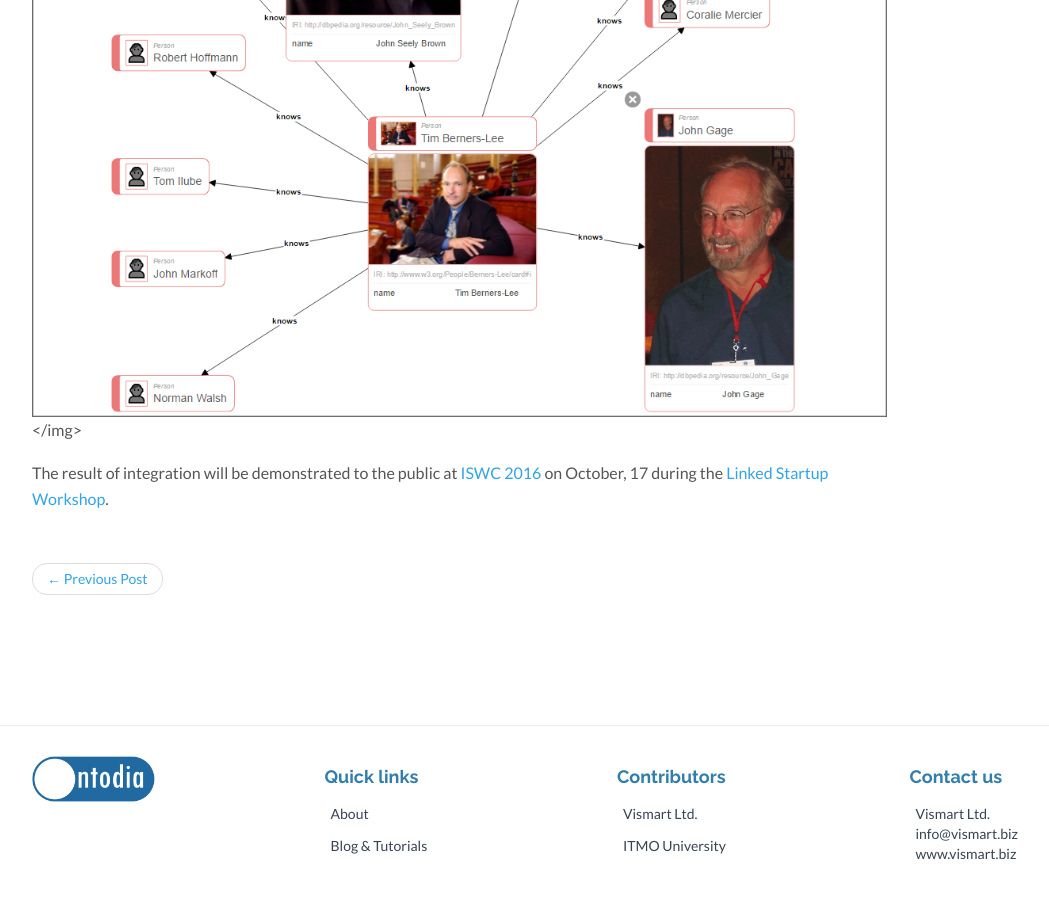
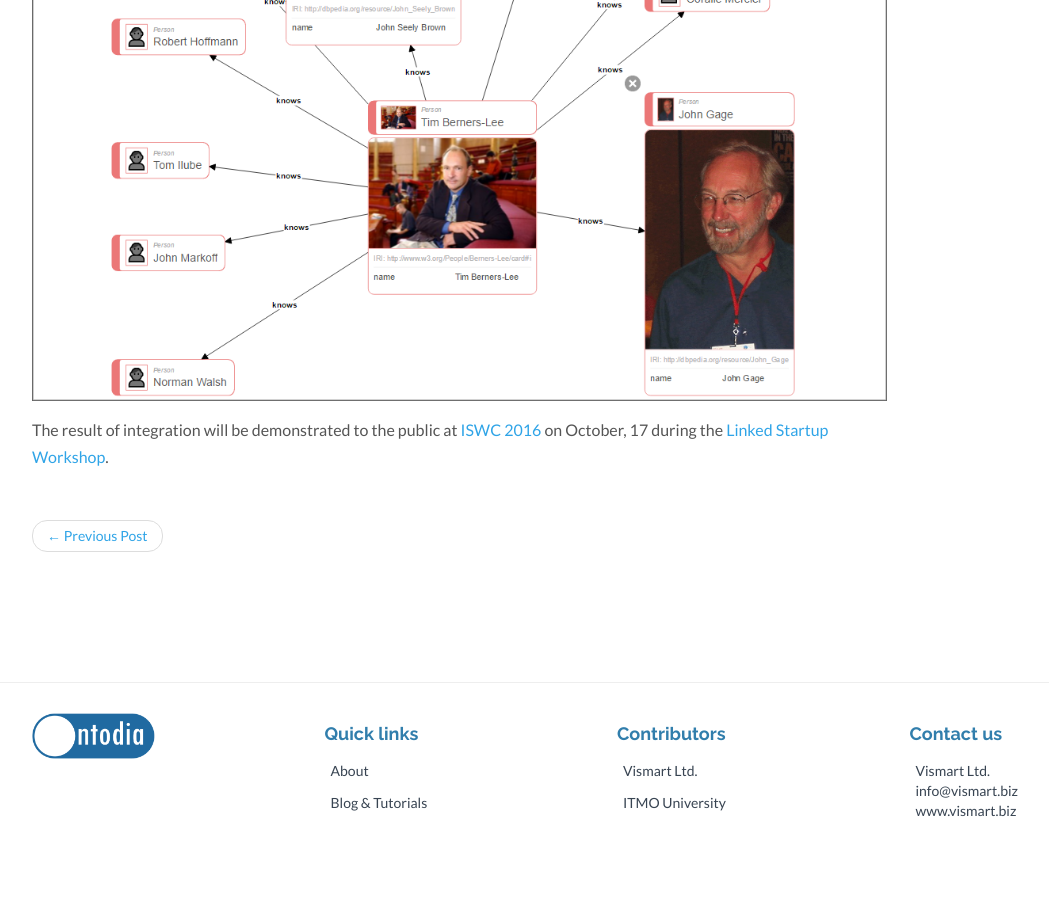
Before and after one commit to ontodia-org/ontodia-org.github.io, a Jekyll site: the page built from _posts/2016-10-10-second-integration-is-with-metaphactory-platform.markdown, in a window 1280 px wide and 900 px high, scrolled down 1172 px. Shown: the whole window, without its empty margins (38-1087 px from the left). Built offline with Jekyll 4.4.1, drawn with Linux system fonts in a browser that asks for light colours; nearby versions of some CDN libraries; comment, search, counter and statistics services are not loaded; after the commit the page ends 2029 px from its top, so only the background shows below that.

Commit message:
Update 2016-10-10-second-integration-is-with-metaphactory-platform.markdown

```diff
--- a/_posts/2016-10-10-second-integration-is-with-metaphactory-platform.markdown
+++ b/_posts/2016-10-10-second-integration-is-with-metaphactory-platform.markdown
@@ -8,13 +8,13 @@
 img: /assets/img/blog/metaphacts.png
 ---
 The second client of ontodia library has acknowledged that the integration with <a href="http://www.metaphacts.com/product">metaphactory</a> platform is now done. Of course there's still much to do to accommodate the extended use cases for platform, but the basic work is now finished.
-
+<!-- more -->
 Ontodia library is used in the platform to visualize the graph for the purposes of data representation and navigation. For metaphactory platform our team has implemented the following additional features:
 
 * Allow user to navigate from any node on the graph to a dedicated resource page,
 * Allow user to see the image associated with the node for the richer data representation,
 * Custom html templating for nodes and edged (to be released for the library soon)
 
-<img src="/assets/img/blog/pics-on-graph.png" height="300" align="center"></img>
+<img src="/assets/img/blog/pics-on-graph.png" height="300" align="center"/>
 
 The result of integration will be demonstrated to the public at <a href="http://iswc2016.semanticweb.org/">ISWC 2016</a> on October, 17 during the <a href="http://linkedstartup.ifs.tuwien.ac.at/2016/program/">Linked Startup Workshop</a>.
```
